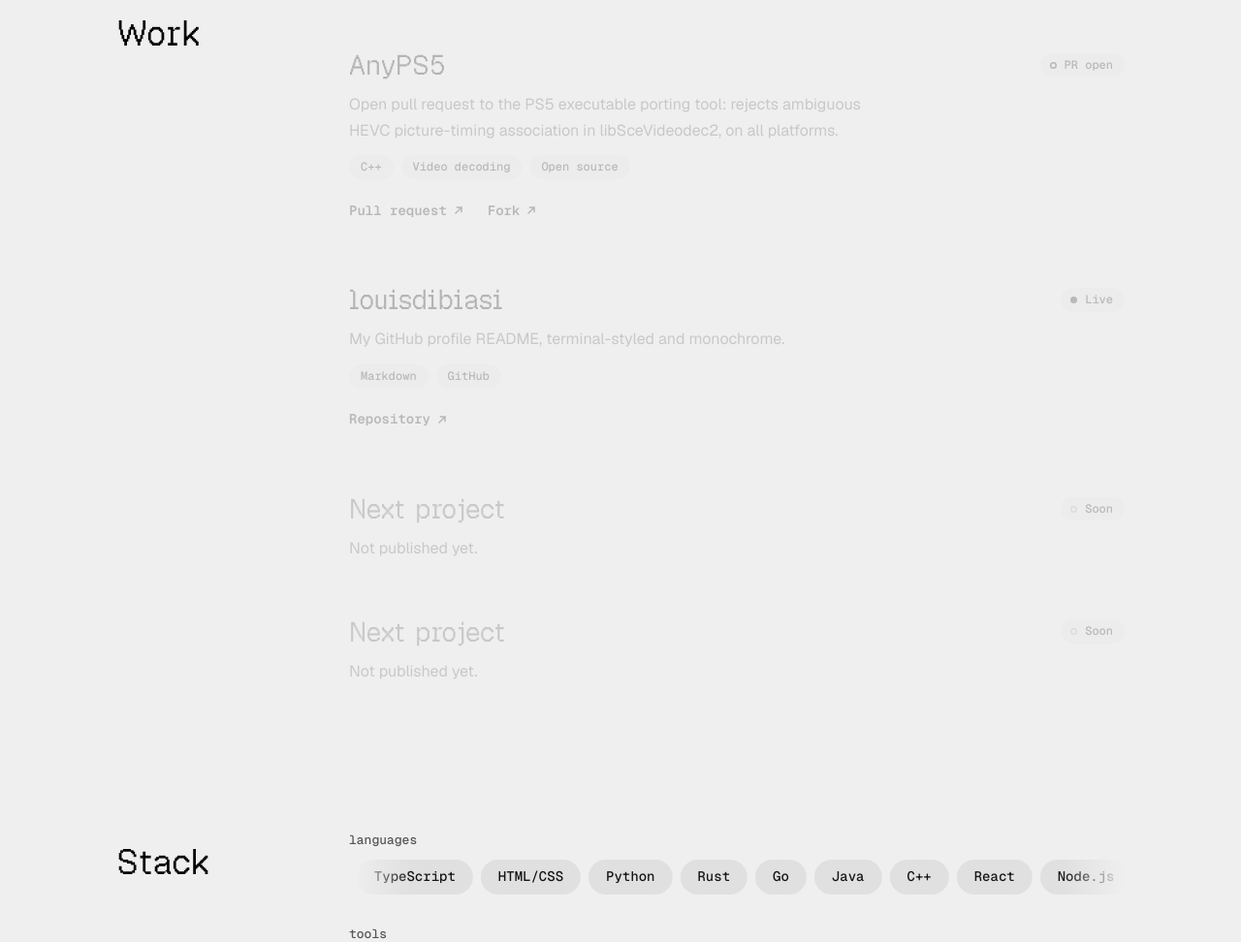
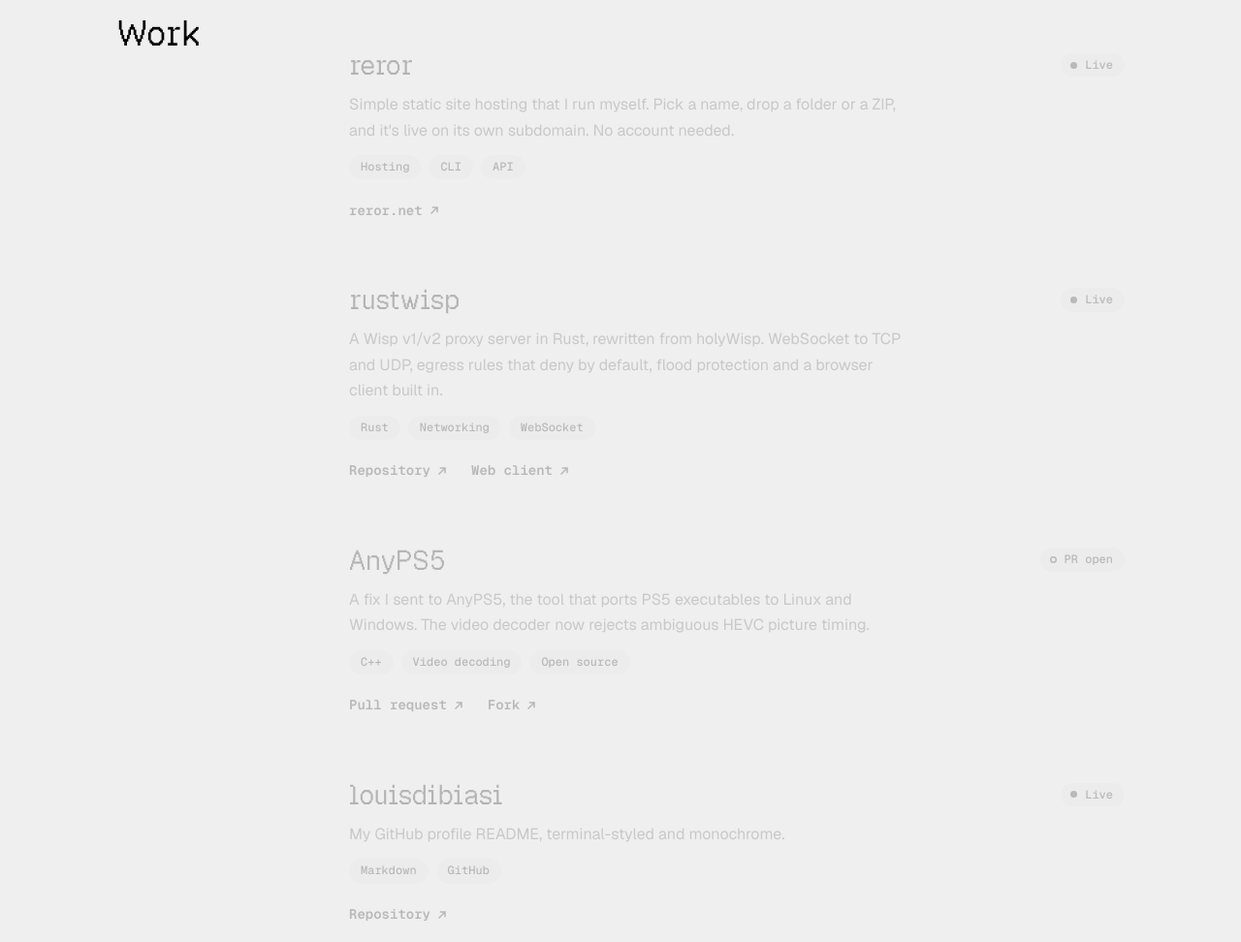
Before and after one commit to louisdibiasi/louisdibiasi.github.io, a plain HTML site: page index.html in a window 1280 px wide. Shown: the part 884-1856 px from the top of the page at 97% size. Drawn offline with Linux system fonts and the light colour scheme; animation ran at ten frames a second.

Commit message:
Add reror and rustwisp to projects

```diff
--- a/index.html
+++ b/index.html
@@ -132,8 +132,20 @@
         <ul class="rows">
 
           <li class="row" data-reveal>
+            <div class="row-head"><h3 class="row-name">reror</h3><span class="status" data-s="live"><span class="dot" aria-hidden="true"></span>Live</span></div>
+            <p class="row-blurb">Simple static site hosting that I run myself. Pick a name, drop a folder or a ZIP, and it&#x27;s live on its own subdomain. No account needed.</p>
+            <ul class="row-tags"><li>Hosting</li><li>CLI</li><li>API</li></ul>
+            <ul class="row-links"><li><a class="lnk" href="https://reror.net" target="_blank" rel="noopener noreferrer"><span class="u">reror.net</span><svg class="arr" width="12" height="12" viewBox="0 0 12 12" aria-hidden="true" focusable="false"><path d="M3 9 9 3M4.5 3H9v4.5" fill="none" stroke="currentColor" stroke-width="1.5" stroke-linecap="square"/></svg><span class="vh"> (opens in a new tab)</span></a></li></ul>
+          </li>
+          <li class="row" data-reveal>
+            <div class="row-head"><h3 class="row-name">rustwisp</h3><span class="status" data-s="live"><span class="dot" aria-hidden="true"></span>Live</span></div>
+            <p class="row-blurb">A Wisp v1/v2 proxy server in Rust, rewritten from holyWisp. WebSocket to TCP and UDP, egress rules that deny by default, flood protection and a browser client built in.</p>
+            <ul class="row-tags"><li>Rust</li><li>Networking</li><li>WebSocket</li></ul>
+            <ul class="row-links"><li><a class="lnk" href="https://github.com/louisdibiasi/rustwisp" target="_blank" rel="noopener noreferrer"><span class="u">Repository</span><svg class="arr" width="12" height="12" viewBox="0 0 12 12" aria-hidden="true" focusable="false"><path d="M3 9 9 3M4.5 3H9v4.5" fill="none" stroke="currentColor" stroke-width="1.5" stroke-linecap="square"/></svg><span class="vh"> (opens in a new tab)</span></a></li><li><a class="lnk" href="https://louisdibiasi.is-a.dev/rustwisp/" target="_blank" rel="noopener noreferrer"><span class="u">Web client</span><svg class="arr" width="12" height="12" viewBox="0 0 12 12" aria-hidden="true" focusable="false"><path d="M3 9 9 3M4.5 3H9v4.5" fill="none" stroke="currentColor" stroke-width="1.5" stroke-linecap="square"/></svg><span class="vh"> (opens in a new tab)</span></a></li></ul>
+          </li>
+          <li class="row" data-reveal>
             <div class="row-head"><h3 class="row-name">AnyPS5</h3><span class="status" data-s="open"><span class="dot" aria-hidden="true"></span>PR open</span></div>
-            <p class="row-blurb">Open pull request to the PS5 executable porting tool: rejects ambiguous HEVC picture-timing association in libSceVideodec2, on all platforms.</p>
+            <p class="row-blurb">A fix I sent to AnyPS5, the tool that ports PS5 executables to Linux and Windows. The video decoder now rejects ambiguous HEVC picture timing.</p>
             <ul class="row-tags"><li>C++</li><li>Video decoding</li><li>Open source</li></ul>
             <ul class="row-links"><li><a class="lnk" href="https://github.com/boykopovar/AnyPS5/pull/14074" target="_blank" rel="noopener noreferrer"><span class="u">Pull request</span><svg class="arr" width="12" height="12" viewBox="0 0 12 12" aria-hidden="true" focusable="false"><path d="M3 9 9 3M4.5 3H9v4.5" fill="none" stroke="currentColor" stroke-width="1.5" stroke-linecap="square"/></svg><span class="vh"> (opens in a new tab)</span></a></li><li><a class="lnk" href="https://github.com/louisdibiasi/AnyPS5" target="_blank" rel="noopener noreferrer"><span class="u">Fork</span><svg class="arr" width="12" height="12" viewBox="0 0 12 12" aria-hidden="true" focusable="false"><path d="M3 9 9 3M4.5 3H9v4.5" fill="none" stroke="currentColor" stroke-width="1.5" stroke-linecap="square"/></svg><span class="vh"> (opens in a new tab)</span></a></li></ul>
           </li>
@@ -142,10 +154,6 @@
             <p class="row-blurb">My GitHub profile README, terminal-styled and monochrome.</p>
             <ul class="row-tags"><li>Markdown</li><li>GitHub</li></ul>
             <ul class="row-links"><li><a class="lnk" href="https://github.com/louisdibiasi/louisdibiasi" target="_blank" rel="noopener noreferrer"><span class="u">Repository</span><svg class="arr" width="12" height="12" viewBox="0 0 12 12" aria-hidden="true" focusable="false"><path d="M3 9 9 3M4.5 3H9v4.5" fill="none" stroke="currentColor" stroke-width="1.5" stroke-linecap="square"/></svg><span class="vh"> (opens in a new tab)</span></a></li></ul>
-          </li>
-          <li class="row is-placeholder" data-reveal>
-            <div class="row-head"><h3 class="row-name">Next project</h3><span class="status" data-s="soon"><span class="dot" aria-hidden="true"></span>Soon</span></div>
-            <p class="row-blurb">Not published yet.</p>
           </li>
           <li class="row is-placeholder" data-reveal>
             <div class="row-head"><h3 class="row-name">Next project</h3><span class="status" data-s="soon"><span class="dot" aria-hidden="true"></span>Soon</span></div>
```
Also changed, not shown: 1 other file.
